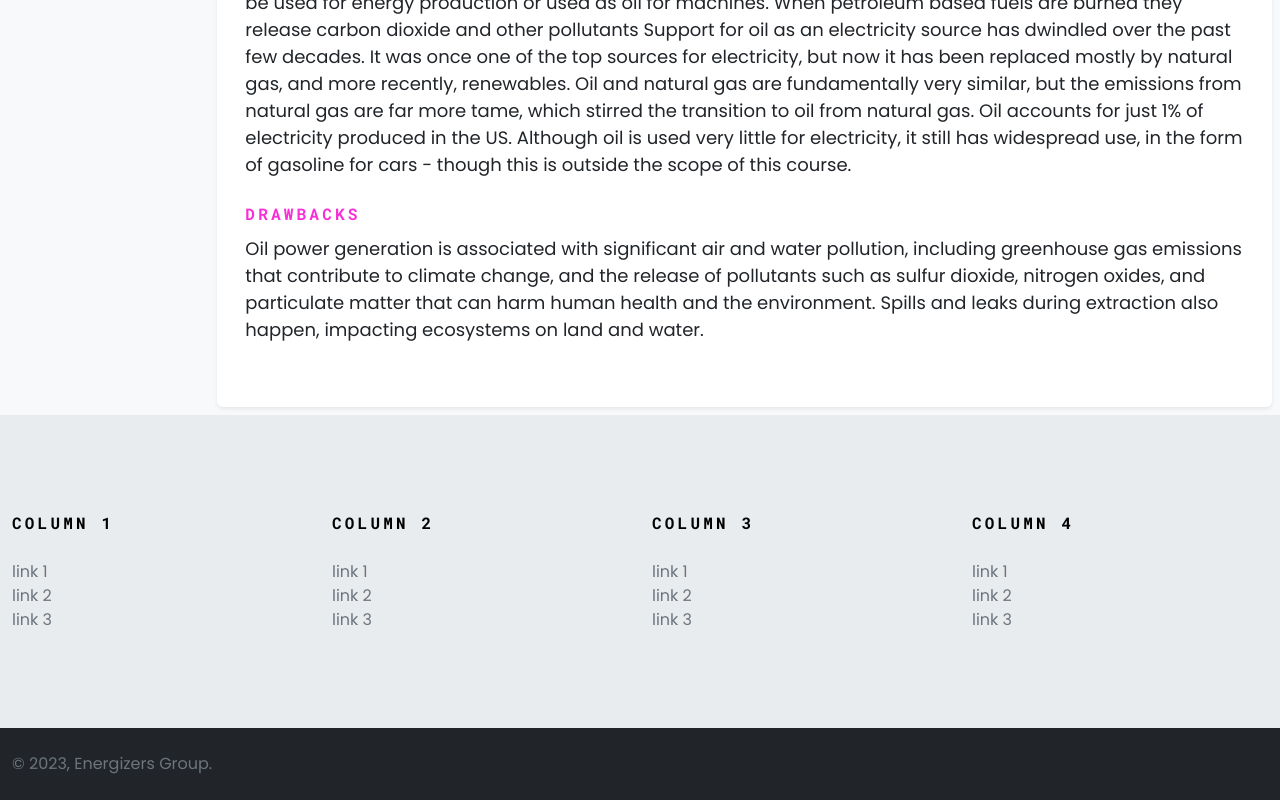
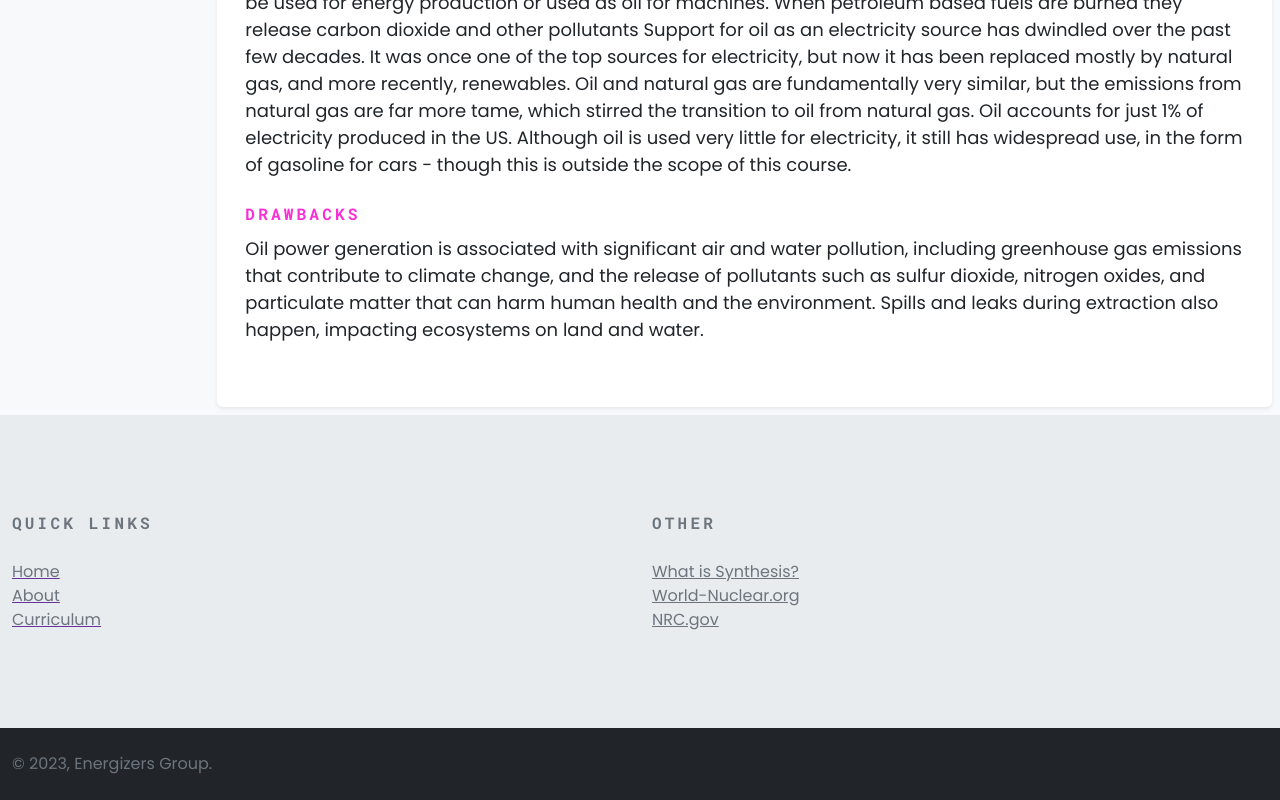
Before and after one commit to dyoo47/SYN100-Energizers, a React (Create React App) app: page /curriculum in a window 1280 px wide. Shown: the part 1352-2152 px from the top of the page. Built offline with nearby package versions, Linux system fonts and the light colour scheme.

Commit message:
Updated footer

```diff
--- a/src/App.js
+++ b/src/App.js
@@ -40,11 +40,11 @@ function App() {
               About
             </NavLink>
           </NavItem>
-          <NavItem>
+          {/* <NavItem>
             <NavLink tag={Link} to="/sample">
               View Sample
             </NavLink>
-          </NavItem>
+          </NavItem> */}
           <NavItem>
             <NavLink tag={Link} to="/curriculum">
               Curriculum
--- a/src/Curriculum.js
+++ b/src/Curriculum.js
@@ -36,7 +36,7 @@ const Curriculum = () => {
   };
   return (
     <React.StrictMode>
-      <section className="bg-gray-light">
+      <section className="bg-gray-light" style={{ overflowX: "hidden" }}>
         <Row>
           <Col lg="2">
             <ListGroup className="my-2 ms-2" flush>
--- a/src/components/Footer.js
+++ b/src/components/Footer.js
@@ -1,23 +1,36 @@
 import React from "react";
 import { Card, Col, Container, Row } from "reactstrap";
+import { Link } from "react-router-dom";
 
 const Footer = () => {
   const data = [
     {
-      title: "column 1",
-      links: ["link 1", "link 2", "link 3"],
+      title: "Quick Links",
+      links: [
+        { label: "Home", href: "/", router: true },
+        { label: "About", href: "/about", router: true },
+        { label: "Curriculum", href: "/curriculum", router: true },
+      ],
     },
     {
-      title: "column 2",
-      links: ["link 1", "link 2", "link 3"],
-    },
-    {
-      title: "column 3",
-      links: ["link 1", "link 2", "link 3"],
-    },
-    {
-      title: "column 4",
-      links: ["link 1", "link 2", "link 3"],
+      title: "Other ",
+      links: [
+        {
+          label: "What is Synthesis?",
+          href: "https://seventh.ucsd.edu/synthesis-program/index.html",
+          router: false,
+        },
+        {
+          label: "World-Nuclear.org",
+          href: "https://www.world-nuclear.org/information-library/nuclear-fuel-cycle/nuclear-wastes/radioactive-waste-management.aspx",
+          router: false,
+        },
+        {
+          label: "NRC.gov",
+          href: "https://www.nrc.gov/waste.html",
+          router: false,
+        },
+      ],
     },
   ];
   return (
@@ -26,14 +39,22 @@ const Footer = () => {
         <Container className="landingContainer">
           <Row>
             {data.map((entry) => (
-              <Col md="3">
+              <Col md="6">
                 <div>
-                  <span className="subtitle text-black">{entry.title}</span>
+                  <span className="subtitle text-muted">{entry.title}</span>
                 </div>
                 {entry.links.map((link) => (
                   <>
                     <br />
-                    <span className="text-muted">{link}</span>
+                    {link.router ? (
+                      <Link to={link.href}>
+                        <span className="text-muted">{link.label}</span>
+                      </Link>
+                    ) : (
+                      <a href={link.href} className="text-muted">
+                        {link.label}
+                      </a>
+                    )}
                   </>
                 ))}
               </Col>
```
